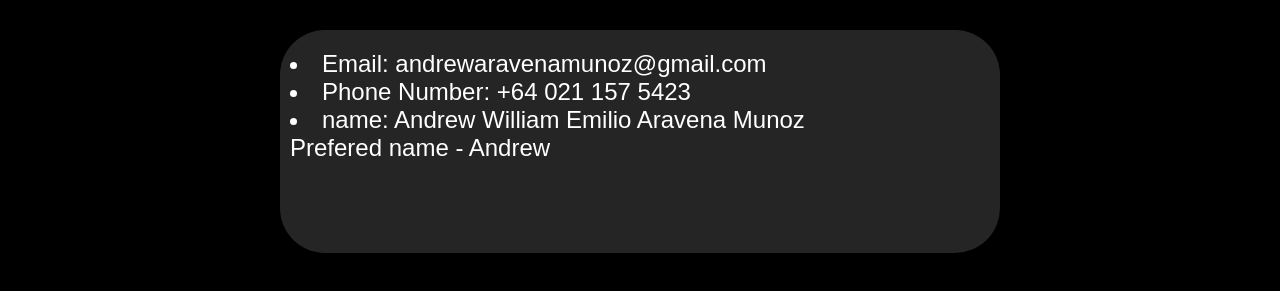
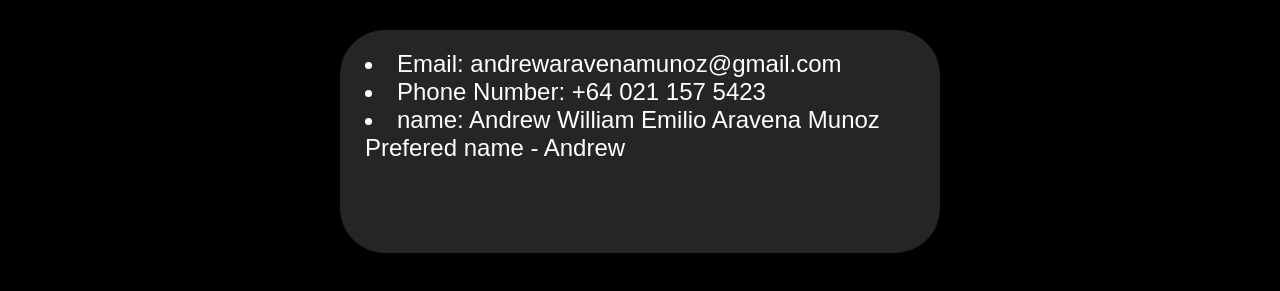
Before and after one commit to AndrewAravena/AndrewsPortfolio, a plain HTML site: page Contant-info.html in a window 1280 px wide. Shown: the part 185-476 px from the top of the page. Drawn offline with Linux system fonts and the light colour scheme.

Commit message:
hopefullly dixed contact

```diff
--- a/css-styles/contact.css
+++ b/css-styles/contact.css
@@ -18,17 +18,18 @@
 }
 .centre{
     height: 200px;
-    width: 700px;
+    width: 550px;
     background-color: rgb(37, 37, 37);
     color: white;
     text-align: left;
     display: block;
     align-items: center;
     padding: 3px;
-    padding-left: 10px;
-    padding-right: 10px;
+    padding-left: 25px;
+    padding-right: 25px;
     border-radius: 45px;
     font-size: x-large;
     padding-top: 20px;
     margin: auto;
+    justify-content: center;
 }
--- a/css-styles/techproduct-styles.css
+++ b/css-styles/techproduct-styles.css
@@ -99,7 +99,7 @@
 
 }
 
-.fusioncontainer {}
+
 
 .fusionmastercontainer {
     margin: auto;
```
